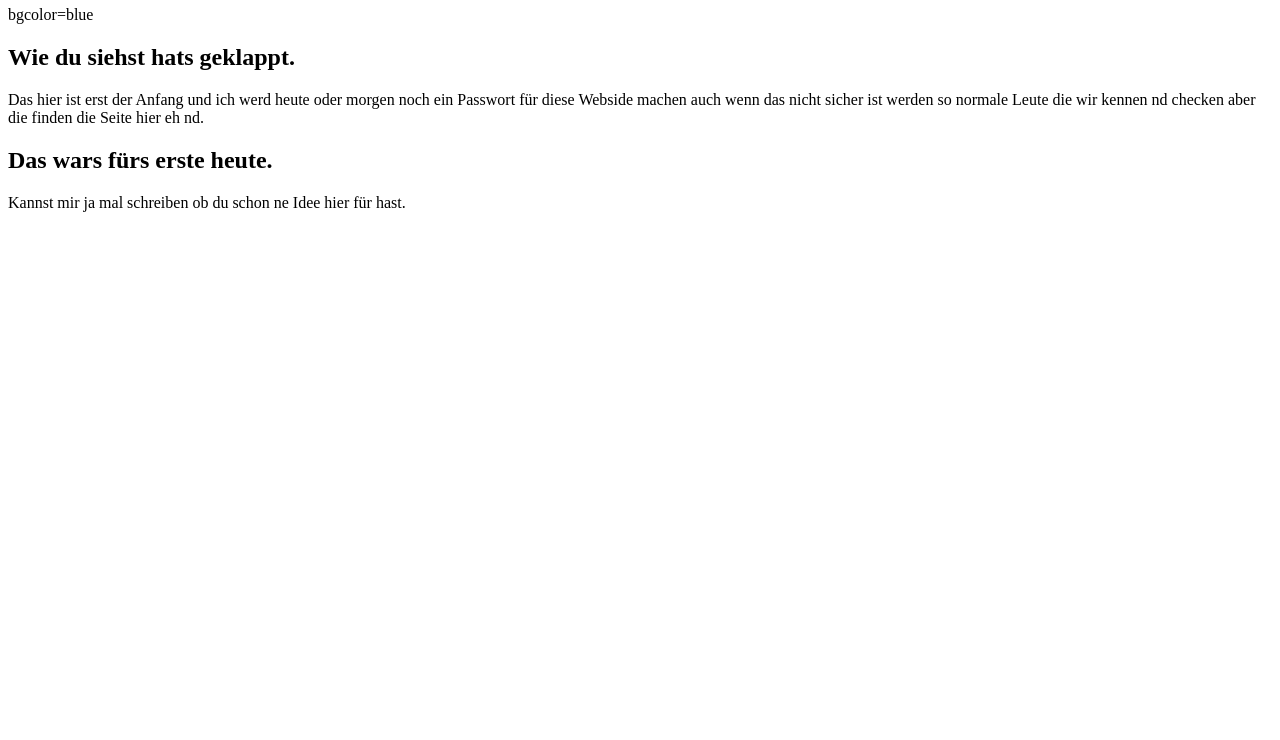
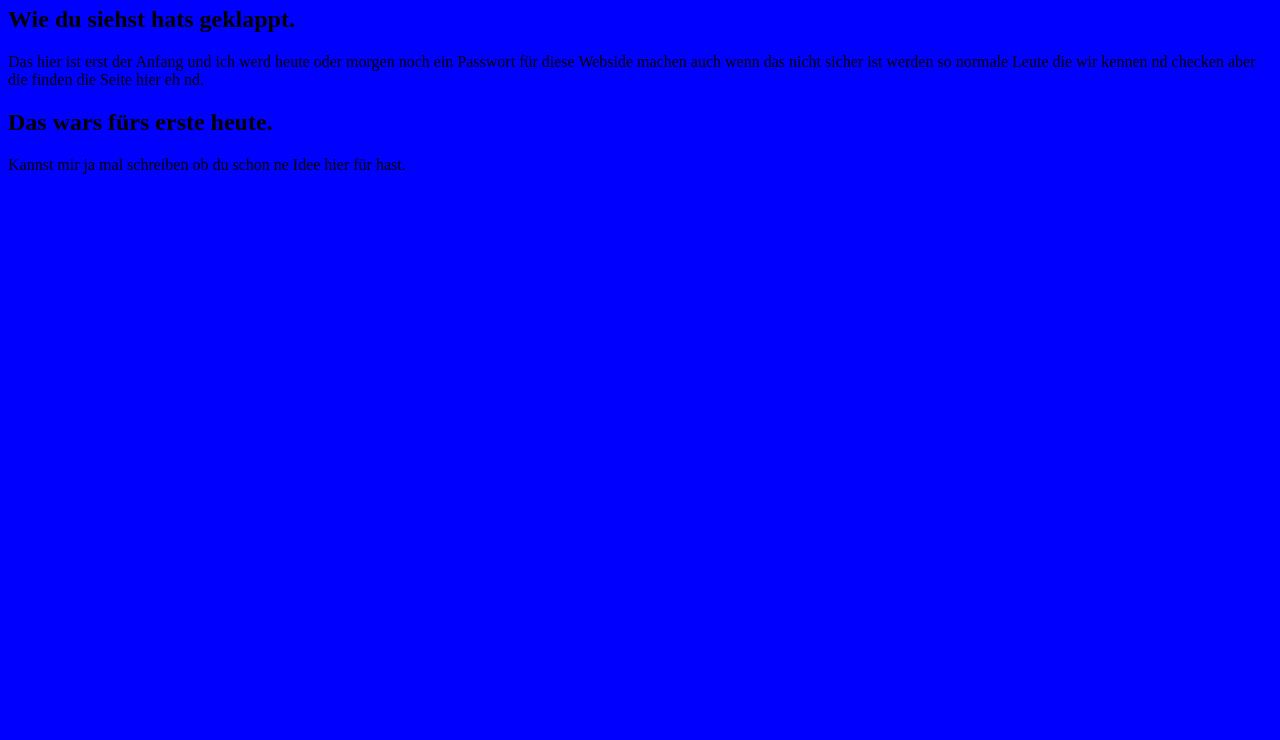
Before and after one commit to xjulius01/schau-mal, a plain HTML site: page index.html in a window 1280 px wide. Shown: the part 60-800 px from the top of the page. Drawn offline with Linux system fonts and the light colour scheme.

Commit message:
Update index.html

```diff
--- a/index.html
+++ b/index.html
@@ -2,8 +2,7 @@
 <html>
 	<h1>Hey Clara <3</h1>
 
-	<body>
-		bgcolor=blue
+	<body bgcolor="blue">
 		<h2>Wie du siehst hats geklappt.</h2>
 		<p>
 			Das hier ist erst der Anfang und ich werd heute oder morgen noch ein Passwort für diese Webside machen auch wenn das nicht sicher ist werden so normale Leute die wir kennen nd checken aber die finden die Seite hier eh nd.
```
